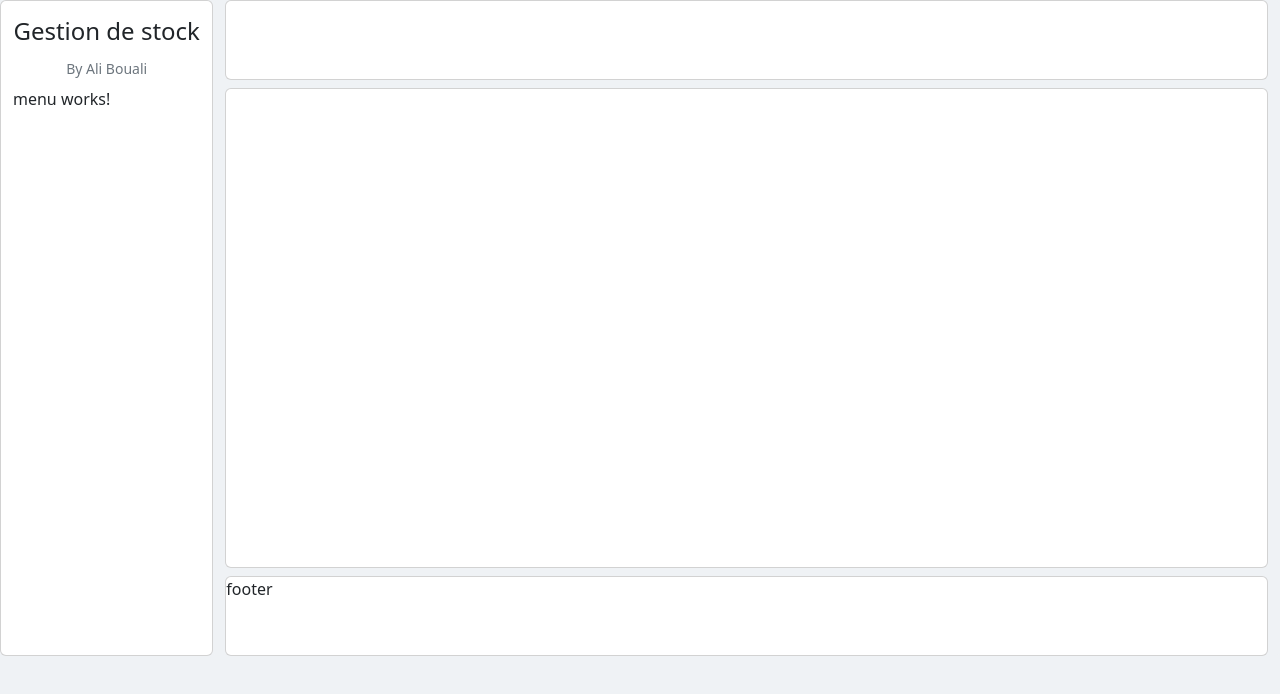
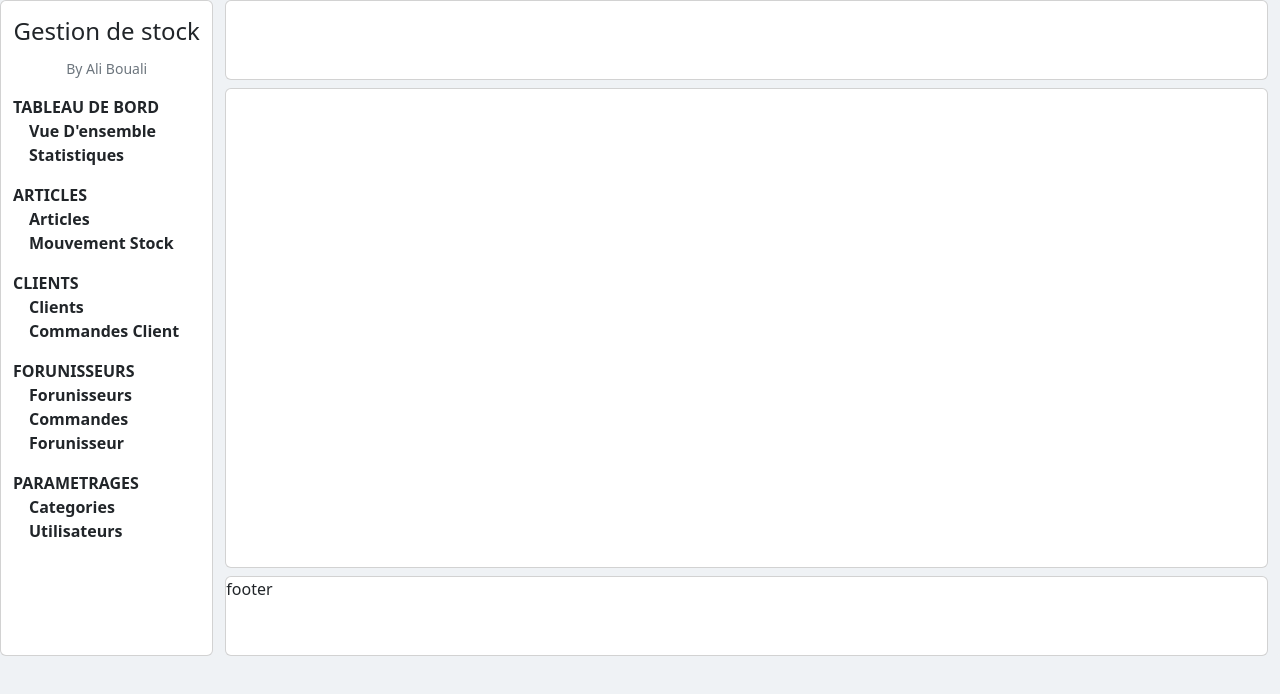
Before and after one commit to 225junior/stockGular, an Angular app: page / in a window 1280 px wide. Shown: the top 694 px of the page. Built offline with nearby package versions, Linux system fonts and the light colour scheme.

Commit message:
creation du menu

```diff
--- a/src/app/components/menu/menu.component.html
+++ b/src/app/components/menu/menu.component.html
@@ -1 +1,6 @@
-<p>menu works!</p>
+<div class="parent mt-3 mb-3" *ngFor="let menu of menu">
+    {{menu.title}}
+    <div class="enfant" *ngFor="let sub of menu.subMenu">
+        {{sub.title}}
+    </div>
+</div>
--- a/src/app/components/menu/menu.component.scss
+++ b/src/app/components/menu/menu.component.scss
@@ -0,0 +1,14 @@
+.parent {
+    text-transform: uppercase;
+    text-align: left;
+    font-weight: 600;
+}
+
+.enfant{
+    margin-left: 1rem;
+    text-transform: capitalize;
+}
+.enfant:hover{
+    border-bottom: 1px dashed;
+    cursor: pointer;
+}
--- a/src/app/components/menu/menu.component.ts
+++ b/src/app/components/menu/menu.component.ts
@@ -1,4 +1,5 @@
 import { Component, OnInit } from '@angular/core';
+import { MenuData } from './menu';
 
 @Component({
   selector: 'app-menu',
@@ -6,6 +7,7 @@ import { Component, OnInit } from '@angular/core';
   styleUrls: ['./menu.component.scss']
 })
 export class MenuComponent implements OnInit {
+public menu = MenuData;
 
   constructor() { }
 
--- a/src/app/components/menu/menu.ts
+++ b/src/app/components/menu/menu.ts
@@ -1,7 +1,46 @@
-export interface menu{
-    id:string;
-    icon:string;
-    title:string;
-    url:string;
-    subMenu:menu[]
+export interface Menu {
+    id: number;
+    icon: string;
+    title: string;
+    url: string;
+    subMenu?: Menu[]
 }
+
+export const MenuData: Menu[] =
+    [
+        {
+            id: 1, icon: '', title: 'Tableau de Bord', url: '',
+            subMenu: [
+                { id: 11, icon: '', title: "Vue d'ensemble", url: '' },
+                { id: 12, icon: '', title: "Statistiques", url: '' }
+            ]
+        },
+        {
+            id: 2, icon: '', title: 'Articles', url: '',
+            subMenu: [
+                { id: 21, icon: '', title: "Articles", url: '' },
+                { id: 22, icon: '', title: "Mouvement stock", url: '' }
+            ]
+        },
+        {
+            id: 3, icon: '', title: 'Clients', url: '',
+            subMenu: [
+                { id: 31, icon: '', title: "Clients", url: '' },
+                { id: 32, icon: '', title: "Commandes Client", url: '' }
+            ]
+        },
+        {
+            id: 4, icon: '', title: 'Forunisseurs', url: '',
+            subMenu: [
+                { id: 41, icon: '', title: "Forunisseurs", url: '' },
+                { id: 42, icon: '', title: "Commandes Forunisseur", url: '' }
+            ]
+        },
+        {
+            id: 5, icon: '', title: 'Parametrages', url: '',
+            subMenu: [
+                { id: 51, icon: '', title: "Categories", url: '' },
+                { id: 52, icon: '', title: "Utilisateurs", url: '' }
+            ]
+        },
+    ]
```
